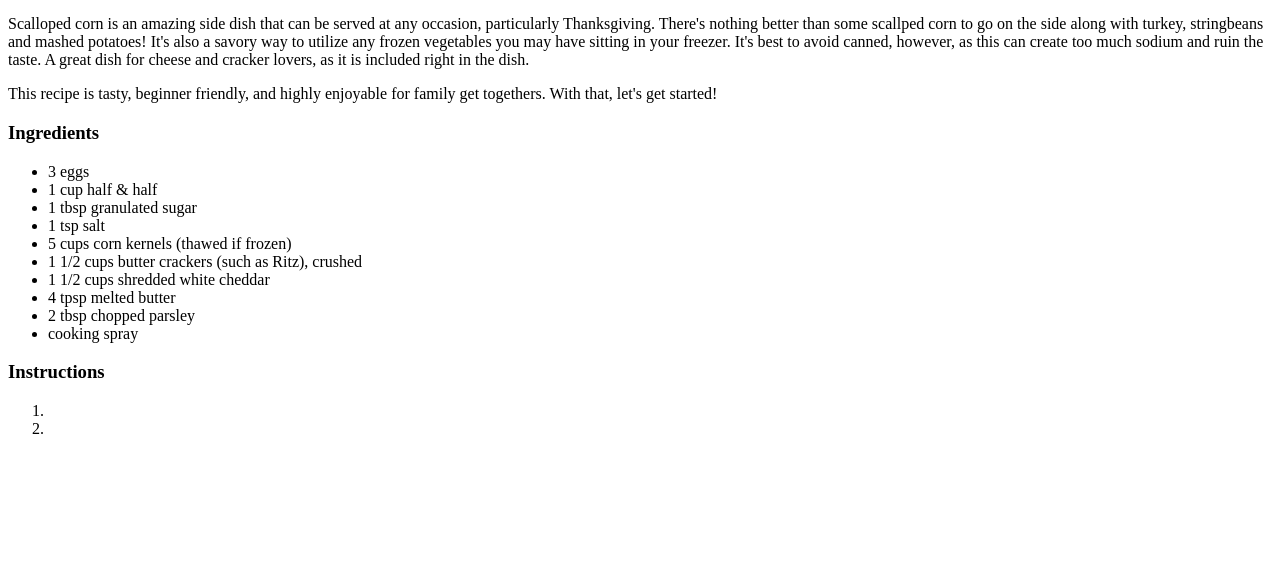
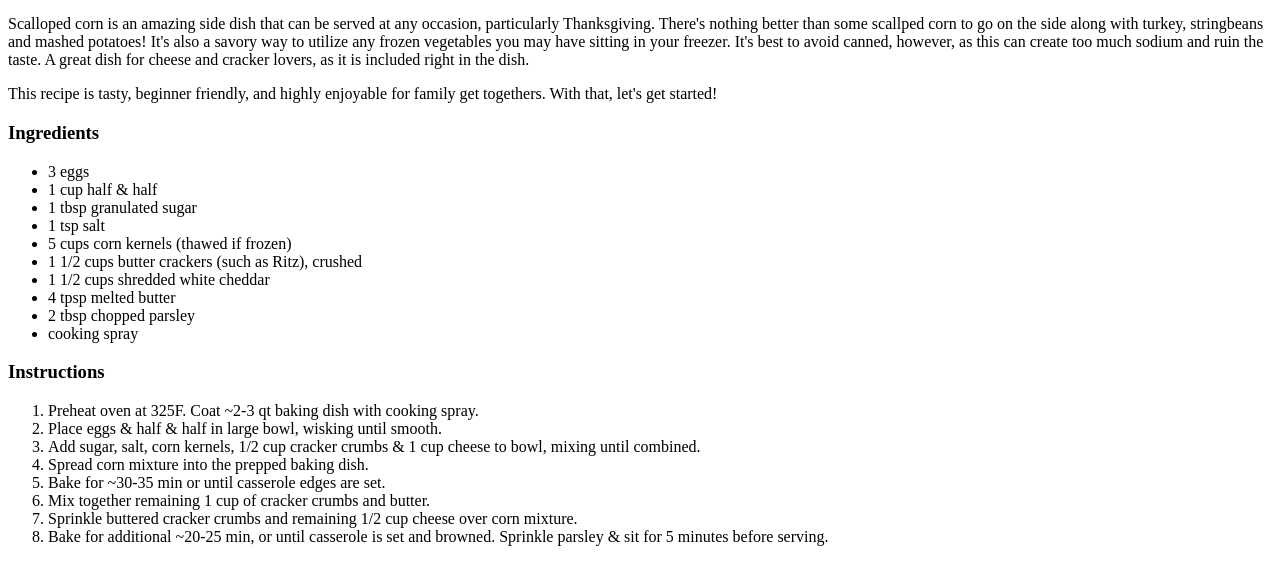
Before and after one commit to bellgreenb/odin-recipes, a plain HTML site: page recipes/scallopdcorn.html in a window 1280 px wide. Shown: the part 353-915 px from the top of the page. Before the commit the page ends 807 px from the top, so only its background shows below. Drawn offline with Linux system fonts and the light colour scheme.

Commit message:
add instructions

```diff
--- a/recipes/scallopdcorn.html
+++ b/recipes/scallopdcorn.html
@@ -25,8 +25,14 @@
         </ul>
         <h3>Instructions</h3>
         <ol>
-            <li></li>
-            <li></li>
+            <li>Preheat oven at 325F. Coat ~2-3 qt baking dish with cooking spray.</li>
+            <li>Place eggs & half & half in large bowl, wisking until smooth.</li>
+            <li>Add sugar, salt, corn kernels, 1/2 cup cracker crumbs & 1 cup cheese to bowl, mixing until combined.</li>
+            <li>Spread corn mixture into the prepped baking dish.</li>
+            <li>Bake for ~30-35 min or until casserole edges are set.</li>
+            <li>Mix together remaining 1 cup of cracker crumbs and butter.</li>
+            <li>Sprinkle buttered cracker crumbs and remaining 1/2 cup cheese over corn mixture.</li>
+            <li>Bake for additional ~20-25 min, or until casserole is set and browned. Sprinkle parsley & sit for 5 minutes before serving.</li>
         </ol>
     </body>
 </html>
```
